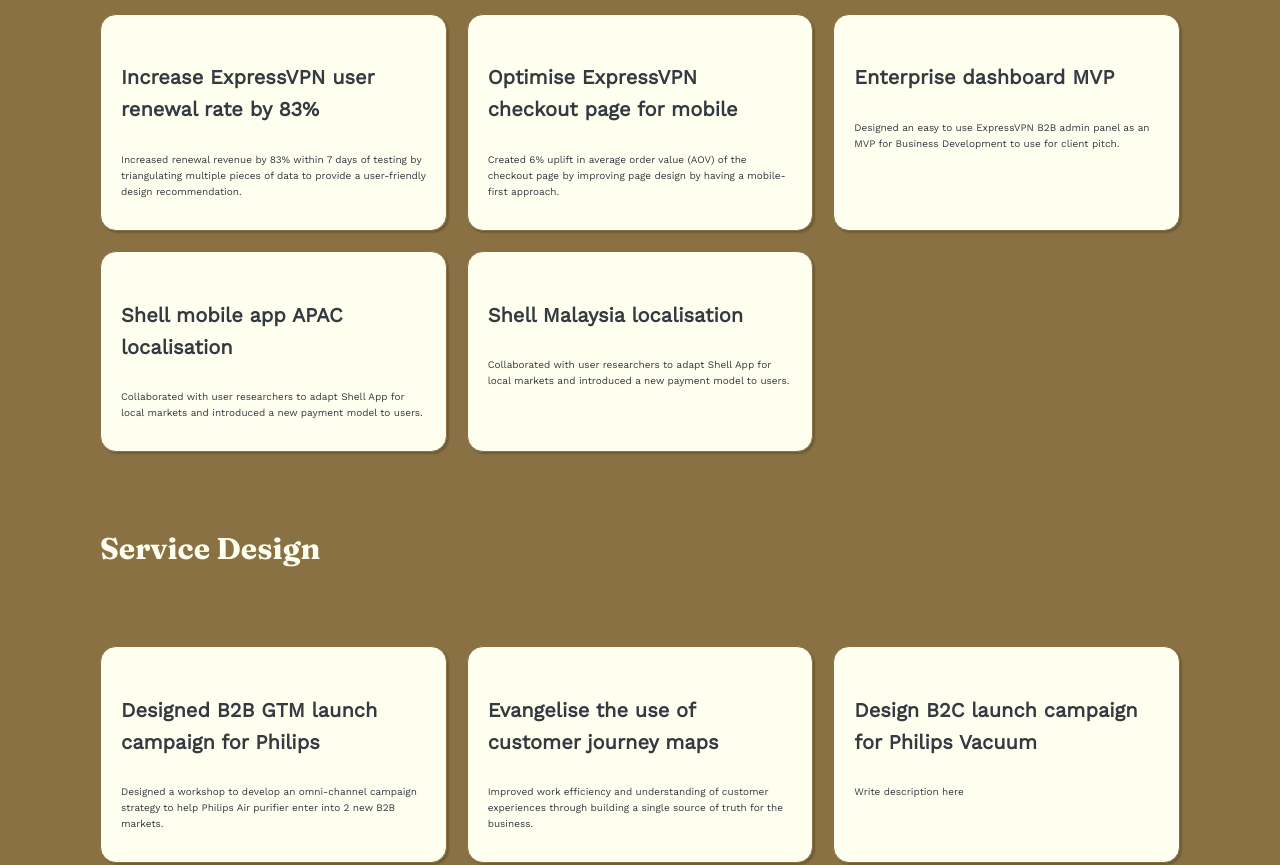
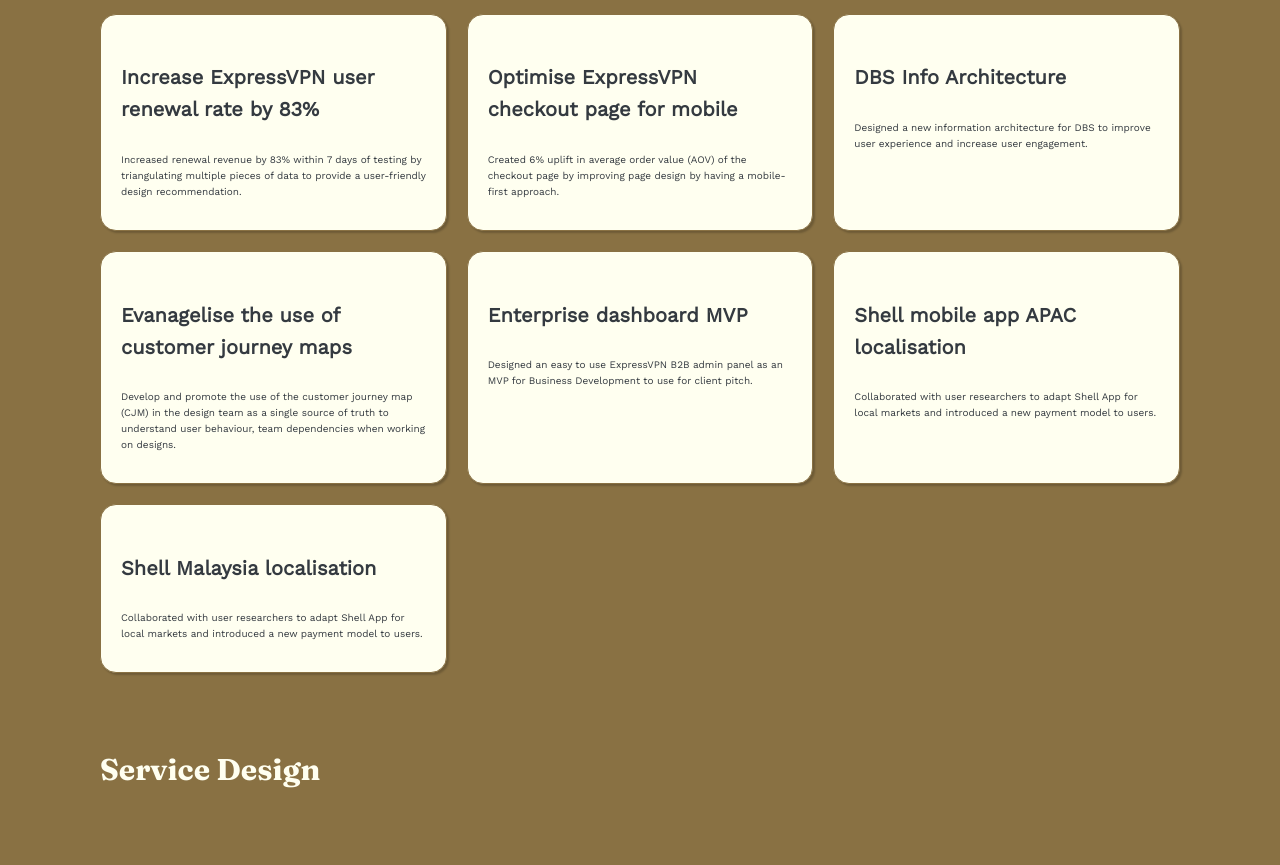
Before and after one commit to kateyibozhou/react-portfolio, a React (Create React App) app: page /projects in a window 1280 px wide. Shown: the part 280-1145 px from the top of the page. Built offline with nearby package versions, Linux system fonts and the light colour scheme.

Commit message:
relative width

```diff
--- a/src/components/Projects.tsx
+++ b/src/components/Projects.tsx
@@ -29,7 +29,6 @@
   return (
     <section className="selected-work">
       <ProjectCategoryTitle>Product/UX Design</ProjectCategoryTitle>
-      {/* // <AutoGridWrapper> */}
       <AutoGrid>
         <WorkCard
           title="Increase ExpressVPN user renewal rate by 83%"
@@ -40,6 +39,16 @@
           title="Optimise ExpressVPN checkout page for mobile"
           description="Created 6% uplift in average order value (AOV) of the checkout page by improving page design by having a mobile-first approach."
           path="/case-study/evpn-mobile-conversion"
+        />
+        <WorkCard
+          title="DBS Info Architecture"
+          description="Designed a new information architecture for DBS to improve user experience and increase user engagement."
+          path="/case-study/dbs-info-arch"
+        />
+        <WorkCard
+          title="Evanagelise the use of customer journey maps"
+          description='Develop and promote the use of the customer journey map (CJM) in the design team as a single source of truth to understand user behaviour, team dependencies when working on designs.'
+          path="/case-study/evpn-evangelise-customer-journey-maps"
         />
         <WorkCard
           title="Enterprise dashboard MVP"
@@ -57,24 +66,17 @@
           path="/case-study/shell-malaysia"
         />
         </AutoGrid>
-      {/* </AutoGridWrapper> */}
       <ProjectCategoryTitle>Service Design</ProjectCategoryTitle>
-      {/* <AutoGridWrapper> */}
       <AutoGrid>
         <WorkCard
           title="Designed B2B GTM launch campaign for Philips"
           description="Designed a workshop to develop an omni-channel campaign strategy to help Philips Air purifier enter into 2 new B2B markets."
-          path="/case-study/philips-b2b-gtm-campaign"
-        />
-        <WorkCard
-          title="Evangelise the use of customer journey maps"
-          description="Improved work efficiency and understanding of customer experiences through building a single source of truth for the business."
-          path="/case-study/customer-journey-maps"
+          path="/case-study/philips-gtm"
         />
         <WorkCard
           title="Design B2C launch campaign for Philips Vacuum"
           description="Write description here"
-          path="/case-study/philips-b2-vacuum"
+          path="/case-study/philips-vacuum"
         />
         <WorkCard
           title="Xiamen Hospital Communications Design"
@@ -82,9 +84,7 @@
           path="/case-study/xiamen-hospital"
         />
       </AutoGrid>
-      {/* </AutoGridWrapper> */}
       <ProjectCategoryTitle>Branding & Packaging</ProjectCategoryTitle>
-      {/* <AutoGridWrapper> */}
       <AutoGrid>
         <WorkCard
           title="Rejoice branding and packaging for GC and APAC"
@@ -102,7 +102,6 @@
           path="/case-study/sephora-campaign"
         />
       </AutoGrid>
-      {/* </AutoGridWrapper> */}
     </section>
   );
 }
```
